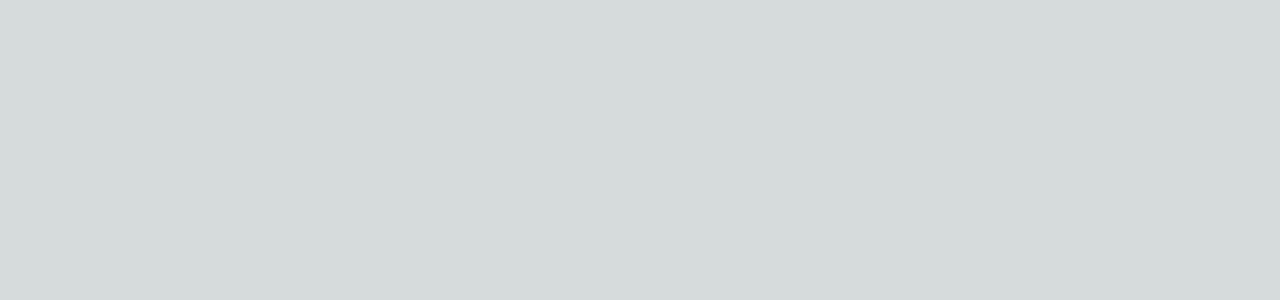
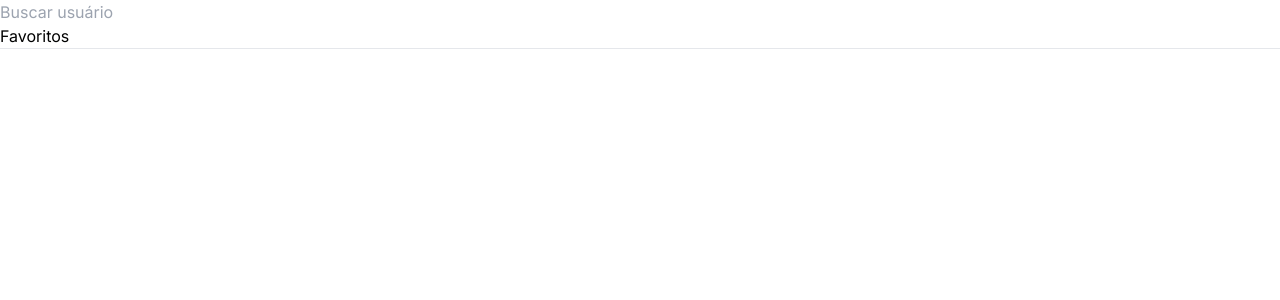
Before and after one commit to israelgms/repo-list, a Next.js app: page / in a window 1280 px wide. Shown: the top 300 px of the page. Built offline with nearby package versions, Linux system fonts and the light colour scheme.

Commit message:
chore: create simple header and adjust global css

```diff
--- a/src/app/globals.css
+++ b/src/app/globals.css
@@ -18,13 +18,9 @@
 
 body {
   color: rgb(var(--foreground-rgb));
-  background: linear-gradient(
-      to bottom,
-      transparent,
-      rgb(var(--background-end-rgb))
-    )
-    rgb(var(--background-start-rgb));
+  background-color: rgb(var(--background-end-rgb));
 }
+
 
 @layer utilities {
   .text-balance {
--- a/src/app/layout.tsx
+++ b/src/app/layout.tsx
@@ -1,6 +1,7 @@
 import type { Metadata } from "next";
 import { Inter } from "next/font/google";
 import "./globals.css";
+import { Header } from "@/components/Header";
 
 const inter = Inter({ subsets: ["latin"] });
 
@@ -16,6 +17,7 @@ export default function RootLayout({
 }>) {
   return (
     <html lang="en">
+      <Header />
       <body className={inter.className}>{children}</body>
     </html>
   );
--- /dev/null
+++ b/src/components/Header.tsx
@@ -0,0 +1,15 @@
+import Link from "next/link";
+
+export function Header({}) {
+  return (
+    <div>
+      <input type="text" placeholder="Buscar usuário" />
+
+      <Link href="/favorites">
+        <div>Favoritos</div>
+      </Link>
+
+      <hr></hr>
+    </div>
+  );
+}
```
